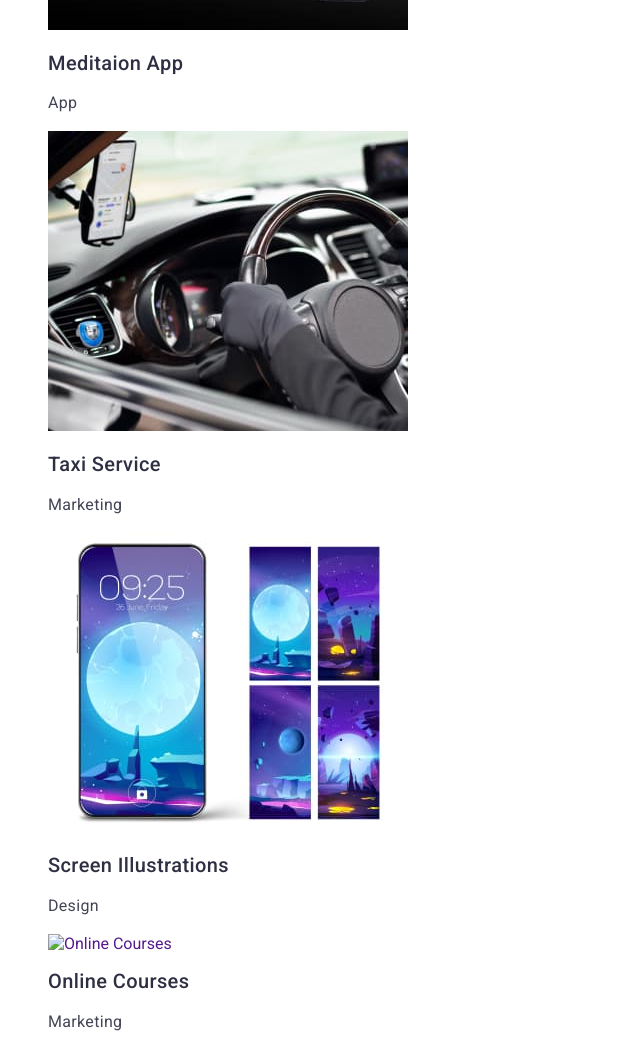
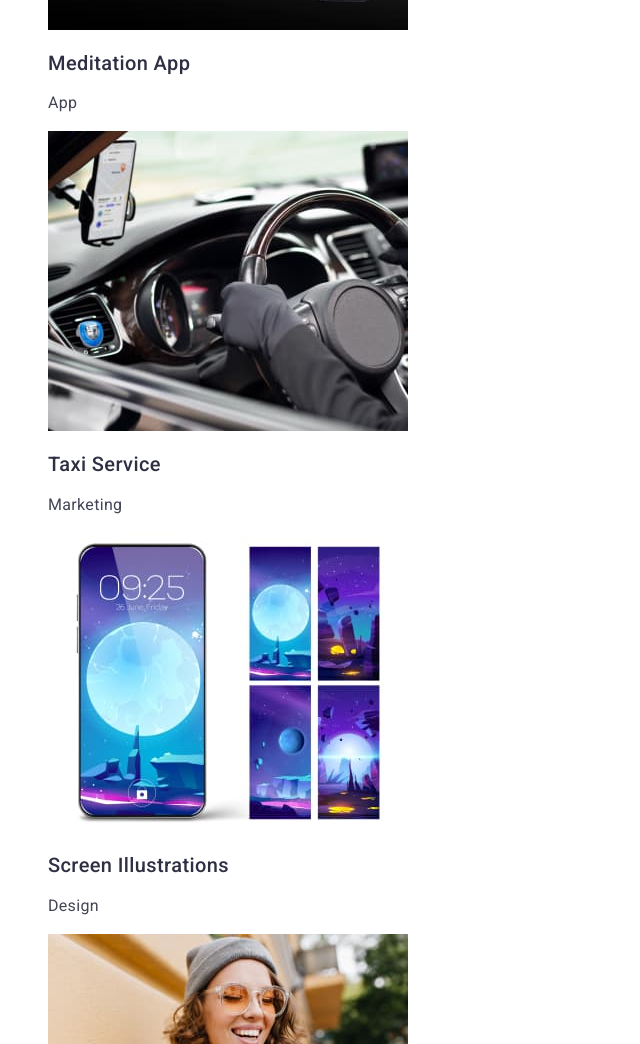
Before and after one commit to RedesCristian/goit-markup-hw-02, a plain HTML site: page portfolio.html in a window 1280 px wide. Shown: the part 1487-2531 px from the top of the page, without its empty margins (0-640 px from the left). Drawn offline with Linux system fonts and the light colour scheme.

Commit message:
21:57-07.12.2023

```diff
--- a/portfolio.html
+++ b/portfolio.html
@@ -106,7 +106,7 @@
                 alt="Meditaion App"
                 width="360"
               />
-              <h2 class="advantages-sub-title">Meditaion App</h2>
+              <h2 class="advantages-sub-title">Meditation App</h2>
               <p class="paragraf">App</p>
             </a>
           </li>
@@ -135,7 +135,7 @@
           <li>
             <a class="link" href="">
               <img
-                src="./images/Online Courses.jpg"
+                src="./images/oline-courses.jpg"
                 alt="Online Courses"
                 width="360"
               />
```
